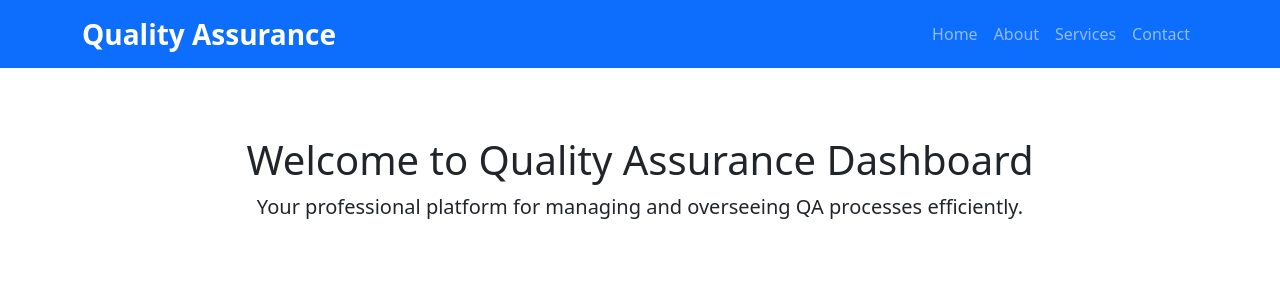
After one commit to iamdiniz/python_quality_assurance, a Flask app: page /home in a window 1280 px wide. The commit adds this page. Shown: the top 300 px of the page. Run offline with Flask 3, Linux system fonts and the light colour scheme; some libraries are stand-ins or nearby versions.

Commit message:
register page, transforming index to login, creating home page

```diff
--- a/login_app/app.py
+++ b/login_app/app.py
@@ -1,8 +1,28 @@
-from flask import Flask
-from flask import render_template
+from flask import Flask, render_template, request, redirect, url_for, flash
 
 app = Flask(__name__)
+app.secret_key = 'daa351b615c916ff50121245a9f807b9' # Essa chave é necessária para o uso de sessões e para que o sistema de flash funcione corretamente.
 
-@app.route("/")
+@app.route("/", methods=['GET', 'POST'])
+def login():
+    if request.method == 'POST':
+        # Lógica para verificar credenciais de login
+        return redirect(url_for('home'))
+    return render_template('login.html')
+
+@app.route("/register", methods=['GET', 'POST'])
+def register():
+    if request.method == 'POST':
+        name = request.form['name']
+        email = request.form['email']
+        password = request.form['password']
+        flash('Account created successfully! Please log in.', 'success')
+        return redirect(url_for('login'))
+    return render_template('register.html')
+
+@app.route("/home")
 def home():
-    return render_template('index.html')
+    return render_template('home.html')
+
+if __name__ == "__main__":
+    app.run(debug=True)
--- /dev/null
+++ b/login_app/templates/home.html
@@ -0,0 +1,66 @@
+<!doctype html>
+<html lang="en" data-bs-theme="auto">
+  <head>
+    <meta charset="utf-8">
+    <meta name="viewport" content="width=device-width, initial-scale=1">
+    <meta name="description" content="">
+    <meta name="author" content="">
+    <meta name="generator" content="Hugo 0.88.1">
+    <title>Home - Quality Assurance</title>
+
+    <!-- Bootstrap CSS -->
+    <link href="/static/css/bootstrap.min.css" rel="stylesheet">
+    <style>
+      body {
+        padding-top: 56px;
+      }
+      .navbar-brand {
+        font-size: 1.75rem;
+        font-weight: bold;
+      }
+      .navbar {
+        margin-bottom: 2rem;
+      }
+      .welcome-text {
+        text-align: center;
+        margin-top: 5rem;
+      }
+    </style>
+  </head>
+  <body>
+    <!-- Navbar -->
+    <nav class="navbar navbar-expand-lg navbar-dark bg-primary fixed-top">
+      <div class="container">
+        <a class="navbar-brand" href="#">Quality Assurance</a>
+        <button class="navbar-toggler" type="button" data-bs-toggle="collapse" data-bs-target="#navbarResponsive" aria-controls="navbarResponsive" aria-expanded="false" aria-label="Toggle navigation">
+          <span class="navbar-toggler-icon"></span>
+        </button>
+        <div class="collapse navbar-collapse" id="navbarResponsive">
+          <ul class="navbar-nav ms-auto">
+            <li class="nav-item active">
+              <a class="nav-link" href="#">Home</a>
+            </li>
+            <li class="nav-item">
+              <a class="nav-link" href="#">About</a>
+            </li>
+            <li class="nav-item">
+              <a class="nav-link" href="#">Services</a>
+            </li>
+            <li class="nav-item">
+              <a class="nav-link" href="#">Contact</a>
+            </li>
+          </ul>
+        </div>
+      </div>
+    </nav>
+
+    <!-- Welcome message -->
+    <div class="container welcome-text">
+      <h1>Welcome to Quality Assurance Dashboard</h1>
+      <p class="lead">Your professional platform for managing and overseeing QA processes efficiently.</p>
+    </div>
+
+    <!-- Bootstrap JS -->
+    <script src="/static/js/bootstrap.bundle.min.js"></script>
+  </body>
+</html>
```
Also changed, not shown: login_app/templates/login.html (renamed from login_app/templates/index.html, +19 -8 lines), login_app/templates/register.html (added, +57 -0 lines).
